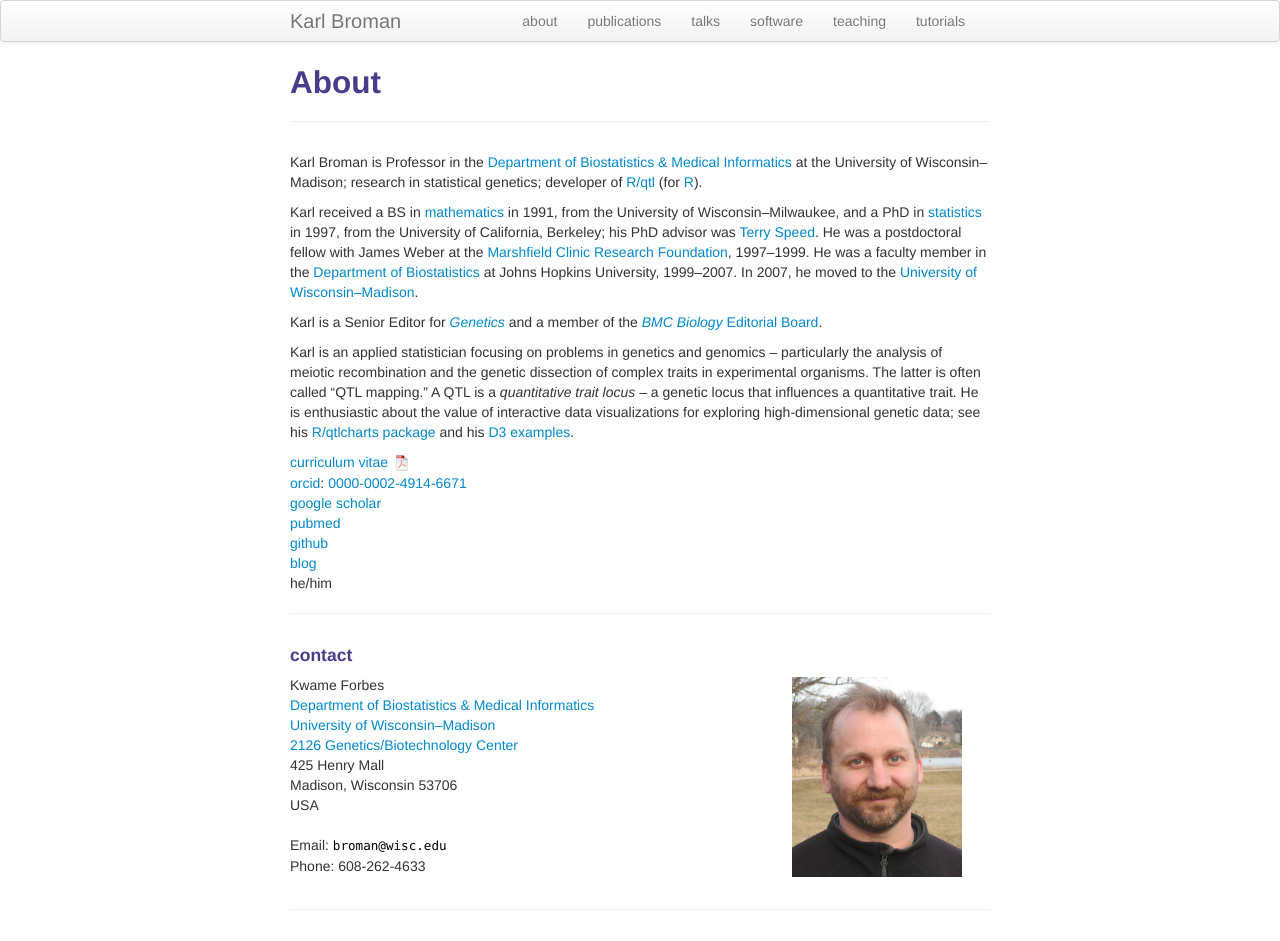
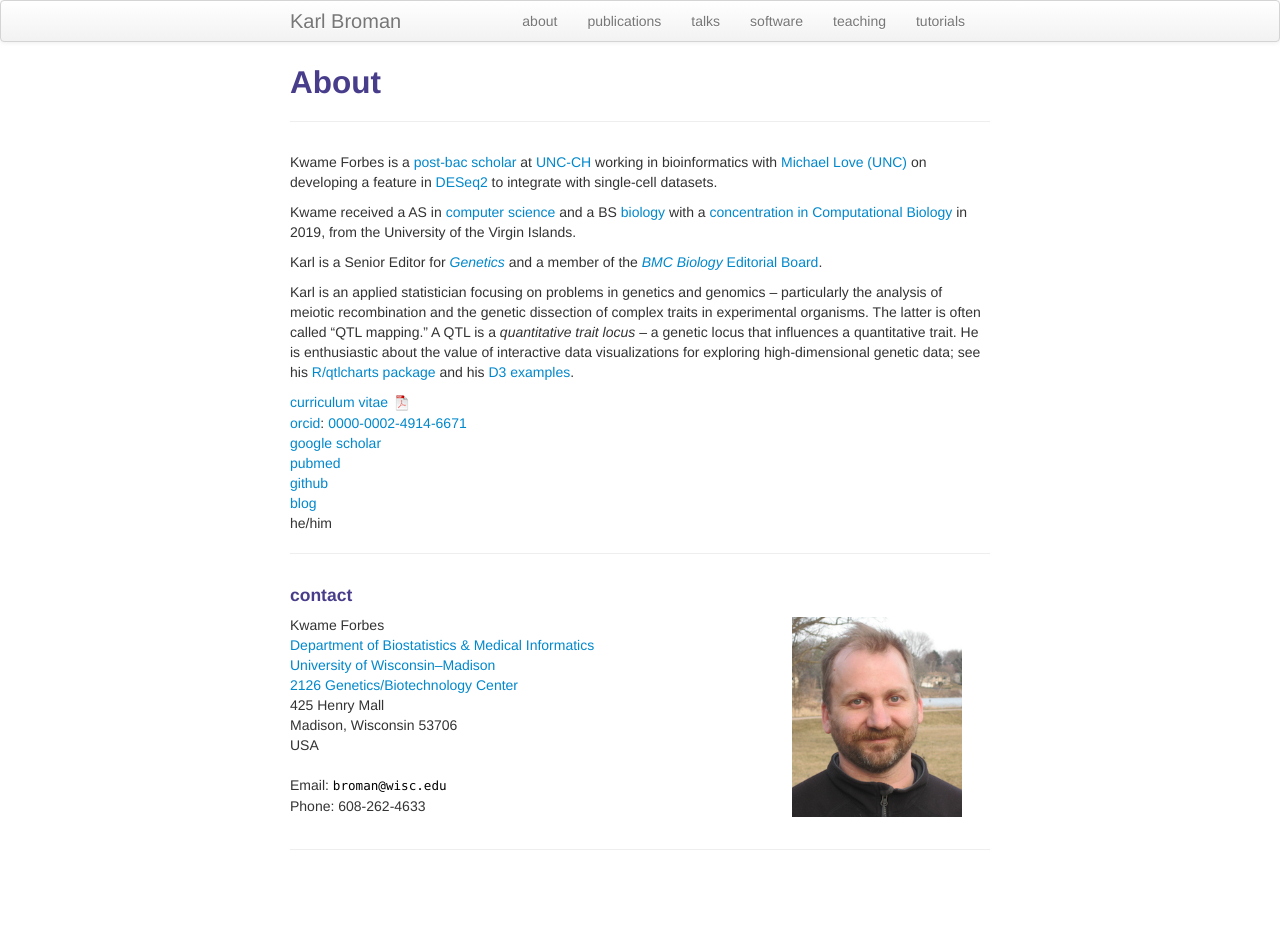
Before and after one commit to KwameForbes/KwameForbes.github.io, a Jekyll site: the page built from pages/about.md, in a window 1280 px wide. Built offline with Jekyll 4.4.1, drawn with Linux system fonts in a browser that asks for light colours; after the commit the page ends 900 px from its top, so only the background shows below that.

Commit message:
Update about.md

```diff
--- a/pages/about.md
+++ b/pages/about.md
@@ -1,27 +1,16 @@
 ---
 layout: page
 title: About
-description: Karl Broman is Professor in Biostatistics and Medical Informatics at University of Wisconsin - Madison; research in statistical genetics
+description: Kwame Forbes
 ---
 
-Karl Broman is Professor in the
-[Department of Biostatistics &amp; Medical Informatics](https://www.biostat.wisc.edu)
-at the University of Wisconsin&ndash;Madison;
-research in statistical genetics; developer of
-[R/qtl](https://rqtl.org) (for [R](https://www.r-project.org)).
+Kwame Forbes is a [post-bac scholar](https://www.med.unc.edu/oge/stad/prep/) at [UNC-CH](https://www.unc.edu) working in bioinformatics
+with [Michael Love (UNC)](http://mikelove.github.io) on developing a feature in [DESeq2](https://bioconductor.org/packages/release/bioc/html/DESeq2.html) to integrate with single-cell datasets.
 
-Karl received a BS in [mathematics](http://uwm.edu/math)
-in 1991, from the
-University of Wisconsin&ndash;Milwaukee, and a
-PhD in [statistics](http://stat.berkeley.edu) in 1997, from the
-University of California, Berkeley; his PhD advisor was
-[Terry Speed](http://www.wehi.edu.au/people/terry-speed).
-He was a postdoctoral fellow with James Weber at the
-[Marshfield Clinic Research Foundation](http://research.marshfieldclinic.org),
-1997&ndash;1999. He
-was a faculty member in the [Department of Biostatistics](https://www.jhsph.edu/departments/biostatistics/) at Johns
-Hopkins University, 1999&ndash;2007. In 2007, he moved to the
-[University of Wisconsin&ndash;Madison](https://www.wisc.edu).
+Kwame received a AS in [computer science](https://uvi.edu/academics/science-math/departments/computer-comp-sciences/assoc-science/default.aspx) and a BS [biology](https://uvi.edu/academics/science-math/departments/bio-sciences/biology-program/bach-science/default.aspx) with a
+[concentration in Computational Biology](https://uvi.edu/academics/science-math/departments/bio-sciences/biology-program/computational-biology/default.aspx) in 2019, from the University of the Virgin Islands.
+
+
 
 Karl is a Senior Editor for [_Genetics_](http://www.genetics.org) and
 a member of the [_BMC Biology_](https://bmcbiol.biomedcentral.com)
```
